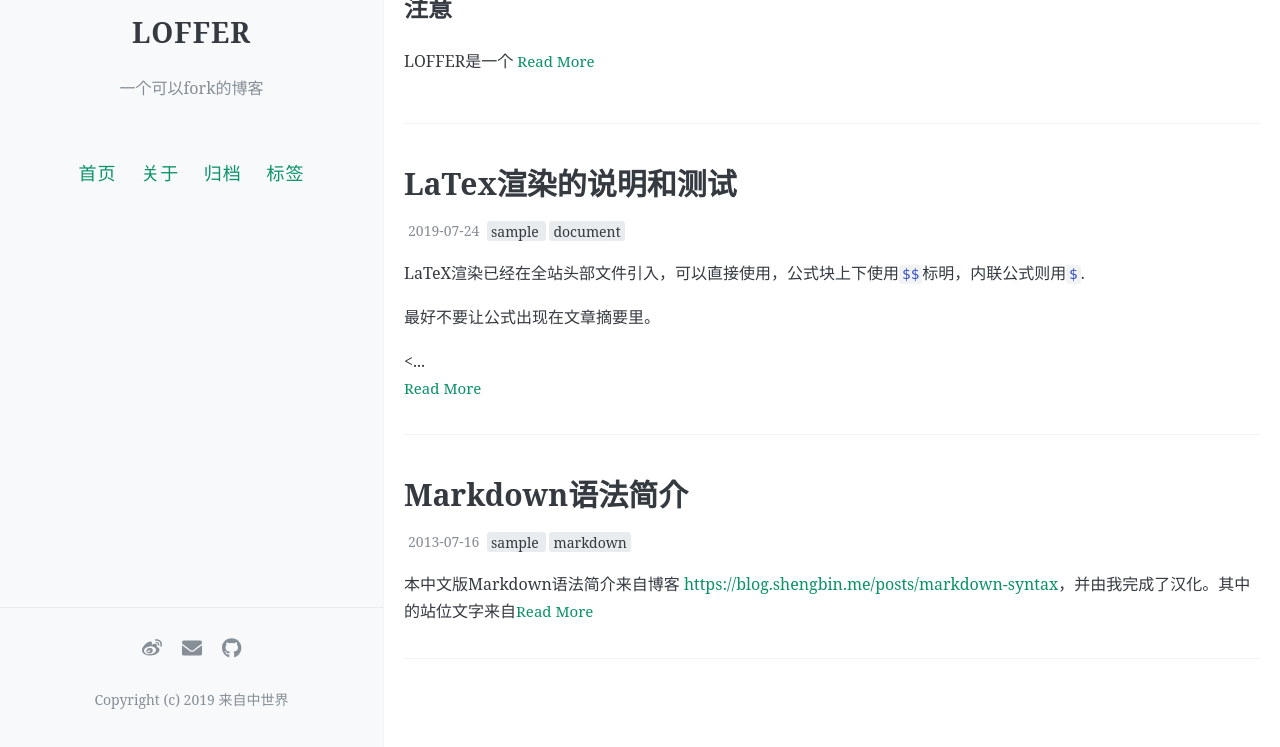
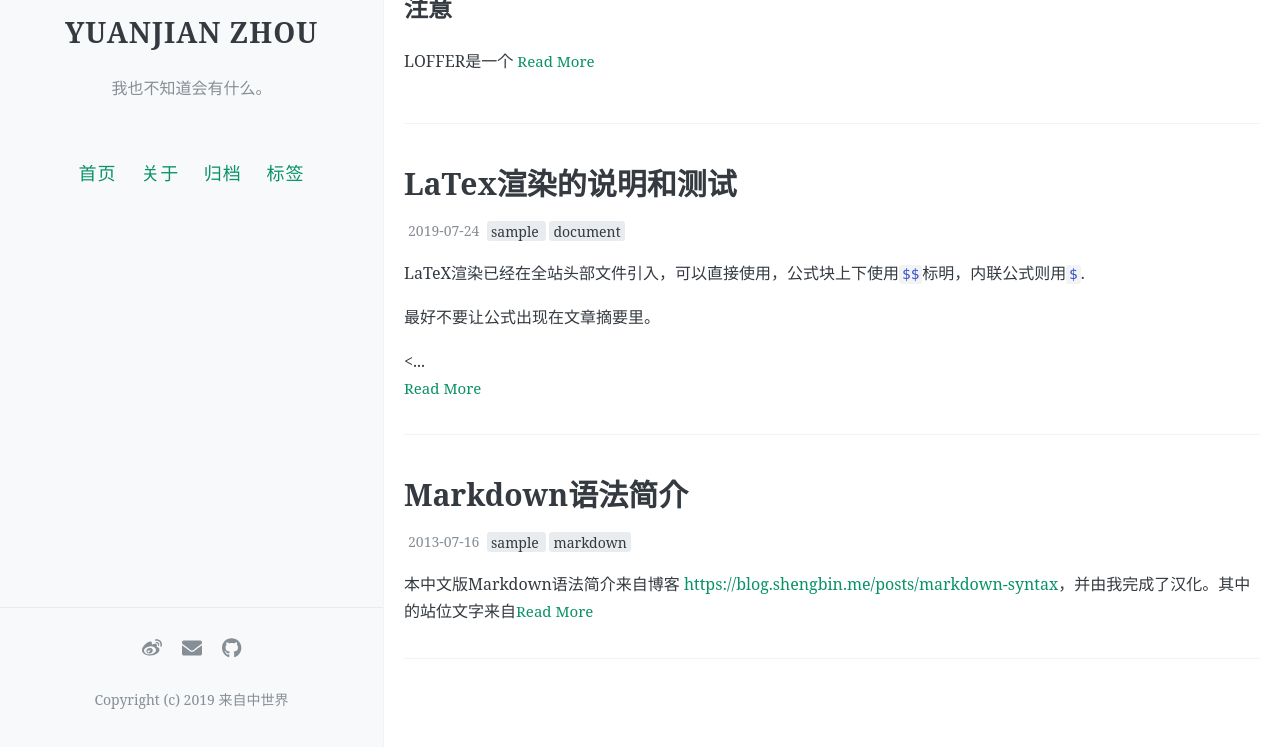
Before and after one commit to proto-zyj/blog, a Jekyll site: the page built from index.html, in a window 1280 px wide and 1037 px high. Shown: the part 290-1037 px from the top of the window. Built offline with Jekyll 4.4.1, drawn with Linux system fonts in a browser that asks for light colours; the list of posts is cut into pages by our own code; comment, search, counter and statistics services are not loaded.

Commit message:
Update _config.yml

```diff
--- a/_config.yml
+++ b/_config.yml
@@ -7,8 +7,8 @@
 # 井号后面的文字是说明文档，不会被程序读取。
 
 # 描述/签名
-name: LOFFER
-description: 一个可以fork的博客
+name: YUANJIAN ZHOU
+description: 我也不知道会有什么。
 
 # 输入你的网站域名（如果你没有添加自己的域名，而是直接用GitHub pages分配的域名的话可以省略）
 url:
@@ -16,7 +16,7 @@ url:
 # 添加你的博客的二级域名，一般来说是你的repository名
 # 如果你的博客的URL是：(http://yourusername.github.io/repository-name)
 # 那么就写成 "/repository-name"
-baseurl: /LOFFER
+baseurl: /blog
 
 
 #
```
